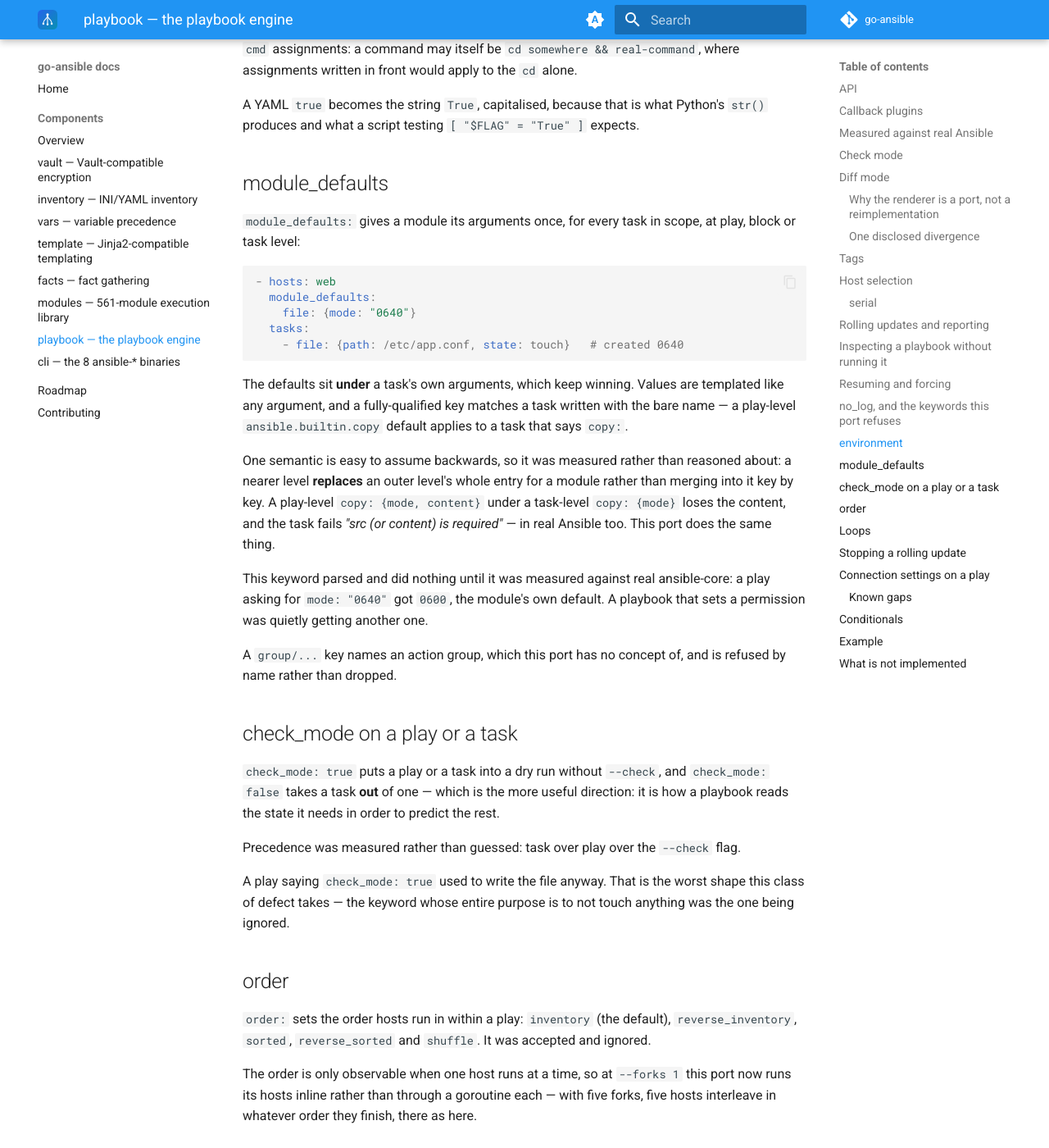
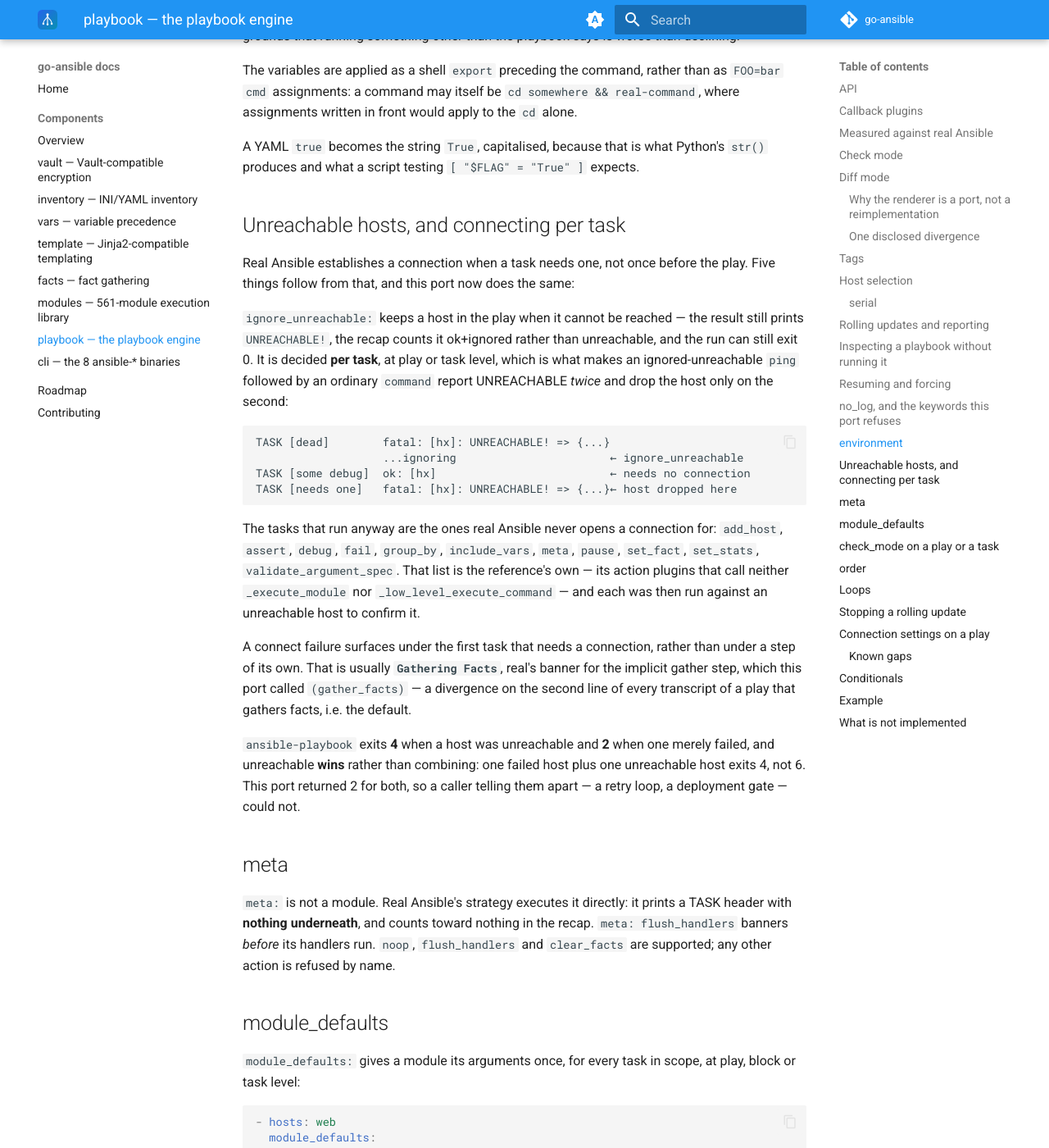
Before and after one commit to go-ansible/docs, an MkDocs documentation site: the page built from docs/components/playbook.md, in a window 1280 px wide and 1400 px high, scrolled down 11216 px. Shown: the whole window at 82% size. Built offline with MkDocs 1.6.1 and Material for MkDocs 9.7.7, drawn with Linux system fonts in a browser that asks for light colours; the version menu is left out; some of the changed text lies outside the part shown.

Commit message:
playbook: document per-task connections, ignore_unreachable and meta (#45)
Covers playbook v0.51.0 / cli v0.46.0: connecting when a task needs it
rather than once before the play, ignore_unreachable at play and task
level, the connection-less module set, the Gathering Facts banner, the
4-vs-2 exit codes, and meta's banner-with-no-result shape.

Co-authored-by: Claude Opus 5 <noreply@anthropic.com>

````diff
--- a/docs/components/playbook.md
+++ b/docs/components/playbook.md
@@ -121,7 +121,9 @@ difference and it lands on the same 26 visible columns. The colours
 (ok green, changed yellow, unreachable **bright** red, failed red,
 skipped cyan, rescued green, ignored bright purple) were captured from
 a real coloured run rather than read off the configuration's colour
-names.
+names. The same distinction runs through the result lines: an
+`UNREACHABLE!` fatal is bright red where an ordinary `FAILED!` one is
+plain red.
 
 `Engine.OnResult` remains as the one-hook shorthand for a caller that only
 wants results and no play or recap events.
@@ -520,8 +522,8 @@ task-level `connection:` → set it on the play, or `ansible_connection`
 on the host; `throttle:` → use `serial:`.
 
 The list shrinks as the port catches up: `environment:`,
-`any_errors_fatal:`, `check_mode:`, `no_log:` and `module_defaults:`
-were all on it and are now honoured.
+`any_errors_fatal:`, `check_mode:`, `no_log:`, `module_defaults:` and
+`ignore_unreachable:` were all on it and are now honoured.
 
 They are refused rather than ignored on purpose. Silently accepting
 `connection: local` would run the task somewhere other than the
@@ -548,6 +550,55 @@ would apply to the `cd` alone.
 A YAML `true` becomes the string `True`, capitalised, because that is
 what Python's `str()` produces and what a script testing
 `[ "$FLAG" = "True" ]` expects.
+
+## Unreachable hosts, and connecting per task
+
+Real Ansible establishes a connection when a task needs one, not once
+before the play. Five things follow from that, and this port now does
+the same:
+
+`ignore_unreachable:` keeps a host in the play when it cannot be
+reached — the result still prints `UNREACHABLE!`, the recap counts it
+ok+ignored rather than unreachable, and the run can still exit 0. It is
+decided **per task**, at play or task level, which is what makes an
+ignored-unreachable `ping` followed by an ordinary `command` report
+UNREACHABLE *twice* and drop the host only on the second:
+
+```
+TASK [dead]        fatal: [hx]: UNREACHABLE! => {...}
+                   ...ignoring                       ← ignore_unreachable
+TASK [some debug]  ok: [hx]                          ← needs no connection
+TASK [needs one]   fatal: [hx]: UNREACHABLE! => {...}← host dropped here
+```
+
+The tasks that run anyway are the ones real Ansible never opens a
+connection for: `add_host`, `assert`, `debug`, `fail`, `group_by`,
+`include_vars`, `meta`, `pause`, `set_fact`, `set_stats`,
+`validate_argument_spec`. That list is the reference's own — its action
+plugins that call neither `_execute_module` nor
+`_low_level_execute_command` — and each was then run against an
+unreachable host to confirm it.
+
+A connect failure surfaces under the first task that needs a
+connection, rather than under a step of its own. That is usually
+**`Gathering Facts`**, real's banner for the implicit gather step,
+which this port called `(gather_facts)` — a divergence on the second
+line of every transcript of a play that gathers facts, i.e. the
+default.
+
+`ansible-playbook` exits **4** when a host was unreachable and **2**
+when one merely failed, and unreachable **wins** rather than
+combining: one failed host plus one unreachable host exits 4, not 6.
+This port returned 2 for both, so a caller telling them apart — a retry
+loop, a deployment gate — could not.
+
+## meta
+
+`meta:` is not a module. Real Ansible's strategy executes it directly:
+it prints a TASK header with **nothing underneath**, and counts toward
+nothing in the recap. `meta: flush_handlers` banners *before* its
+handlers run. `noop`, `flush_handlers` and `clear_facts` are supported;
+any other action is refused by name.
 
 ## module_defaults
 
````
